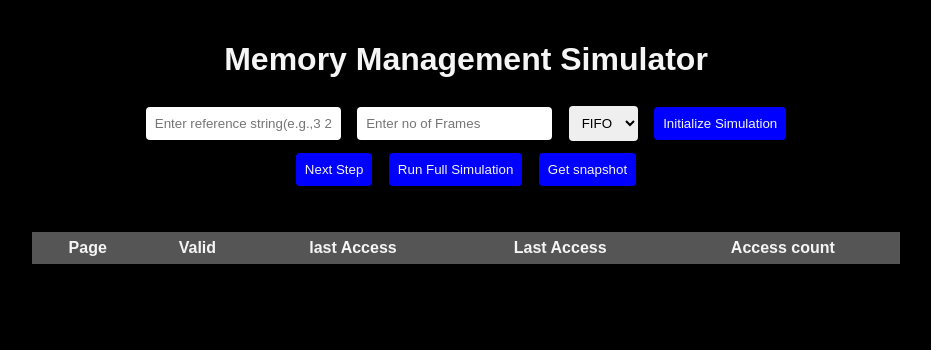
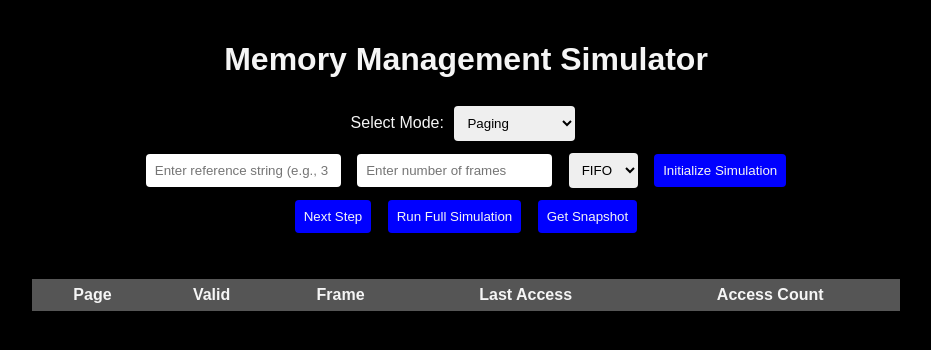
Before and after one commit to KollipakulaNikhil/Memory_Managment_Simulator, a Flask app: page / in a window 1280 px wide. Shown: the top 350 px of the page, without its empty margins (174-1105 px from the left). Run offline with Flask 2, Linux system fonts and the light colour scheme; lists and menus that the app fills with data are empty.

Commit message:
Fix title casing and update table headers

```diff
--- a/templates/index.html
+++ b/templates/index.html
@@ -4,24 +4,71 @@
     <meta charset="UTF-8">
     <meta name="viewport" content="width=device-width, initial-scale=1.0">
     <link rel="stylesheet" href="/static/style.css">
-    <title>Memory management Simulation</title>
+    <title>Memory Management Simulation</title>
 </head>
+
 <body>
+
     <h1>Memory Management Simulator</h1>
+
+
+    <label>Select Mode:</label>
+    <select id="modeSelect">
+        <option value="paging">Paging</option>
+        <option value="segmentation">Segmentation</option>
+    </select>
+
+
+
+    <div id="segControls" style="display:none; margin-top:20px;">
+
+        <h3>Segmentation Simulator</h3>
+
+        <textarea id="segList" placeholder="Format:
+id base limit
+Example:
+0 100 40
+1 200 80
+"></textarea>
+
+        <br>
+
+        <button onclick="initSeg()">Init Segmentation</button>
+
+        <br><br>
+
+        <input id="segId" placeholder="Segment ID">
+        <input id="offset" placeholder="Offset">
+
+        <button onclick="doTranslate()">Translate</button>
+
+        <pre id="segOutput"></pre>
+        <hr>
+    </div>
+
+
+
+    <div id="pagingControls">
+
         <div class="input-section">
-        <input type="text" id="refs" placeholder="Enter reference string(e.g.,3 2 1 3 4)" />
-        <input type="number" id="frames" placeholder="Enter no of Frames" />
+            <input type="text" id="refs" placeholder="Enter reference string (e.g., 3 2 1 3 4)">
+            <input type="number" id="frames" placeholder="Enter number of frames">
+
             <select id="algo">
                 <option value="FIFO">FIFO</option>
                 <option value="LRU">LRU</option>
                 <option value="LFU">LFU</option>
             </select>
+
             <button id="initBtn">Initialize Simulation</button>
         </div>
+
         <div class="buttons">
             <button id="stepBtn">Next Step</button>
             <button id="runBtn">Run Full Simulation</button>
-        <button id="snapBtn">Get snapshot</button>
+            <button id="snapBtn">Get Snapshot</button>
+        </div>
+
     </div>
     <div id="memoryGrid" class="grid"></div>
     <table id="pageTable">
@@ -29,15 +76,20 @@
             <tr>
                 <th>Page</th>
                 <th>Valid</th>
-            <th>last Access</th>
+                <th>Frame</th>
                 <th>Last Access</th>
-            <th>Access count</th>
+                <th>Access Count</th>
             </tr>
         </thead>
         <tbody></tbody>
     </table>
+
+
     <div id="eventLog"></div>
 
+
+
     <script src="/static/script.js"></script>
+
 </body>
 </html>
```
Lines whose indentation alone changed are shown as unchanged.
